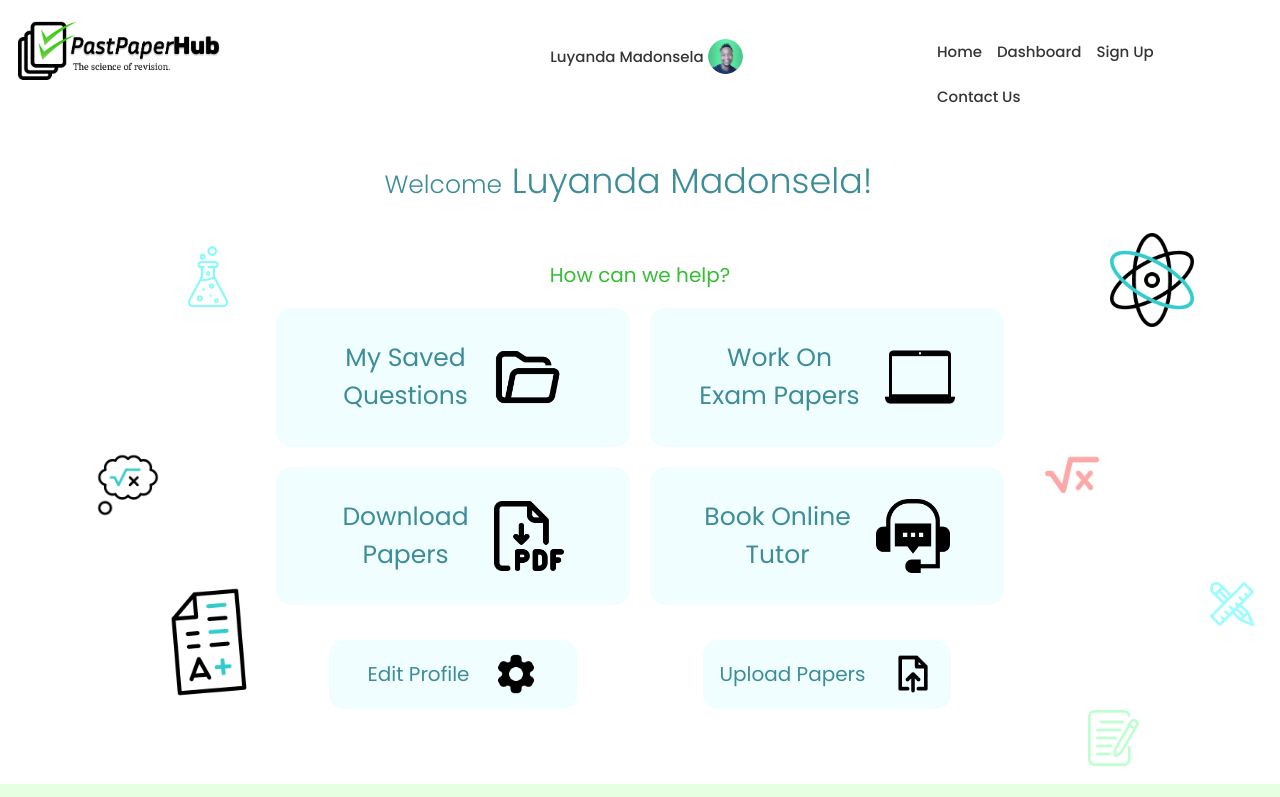
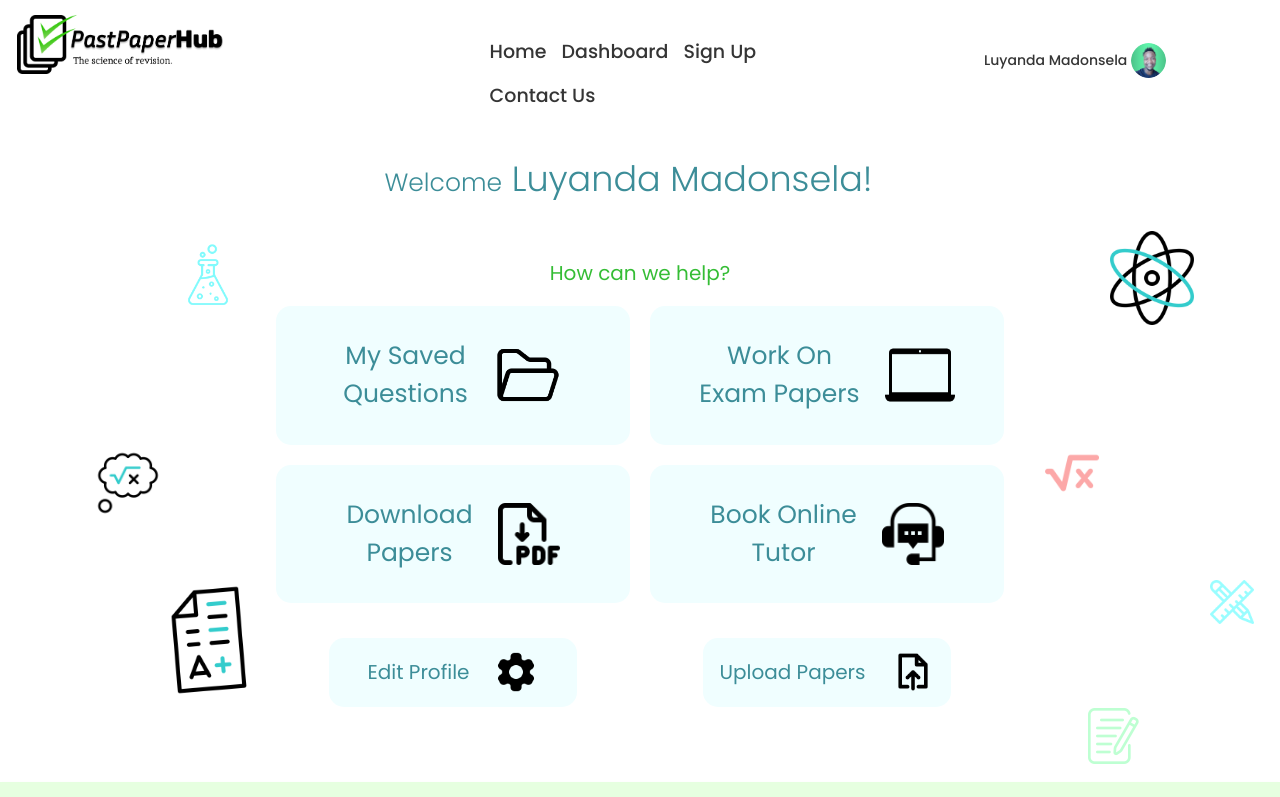
Before and after one commit to Luyanda-Madonsela/past-paper-web-app-daft, a Next.js app: page /dashboard in a window 1280 px wide. Shown: the top 797 px of the page. Built offline with nearby package versions, Linux system fonts and the light colour scheme.

Commit message:
Navigation UI change

```diff
--- a/app/dashboard/page.js
+++ b/app/dashboard/page.js
@@ -102,7 +102,7 @@ export default function Home() {
                                     <div>Download</div>
                                     <div>Papers</div>
                                 </div>
-                                    <Image src={download} alt="Icon" width={70} />
+                                    <Image src={download} alt="Icon" width={62} />
                                 </div>
                         </Link>
 
@@ -112,7 +112,7 @@ export default function Home() {
                                     <div>Book Online</div>
                                     <div>Tutor</div>
                                 </div>
-                                    <Image src={tutor} alt="Icon" width={74} />
+                                    <Image src={tutor} alt="Icon" width={62} />
                                 </div>
                         </Link>
 
--- a/app/globals.css
+++ b/app/globals.css
@@ -20,7 +20,6 @@ a {
     color-scheme: light;
   }
 }
-
 /*----------------------------------------------Navigation------------------------------------------*/
 
 nav {
@@ -32,8 +31,8 @@ nav {
 
 .logo{
   width: 20%;
-  padding:5px;
-  margin-top: 0%;
+  padding:4px;
+  margin-top: -0.5%;
   margin-left: 1%;
 }
 
@@ -42,28 +41,27 @@ nav {
   flex-direction: row;
   justify-items: space-between;
   flex-flow: wrap;
-  margin-top: 50px;
-  margin-right: 50px;
+  margin-top: 40px;
   gap:15px;
   font-family: 'Poppins';
   font-style: normal;
   font-weight: 500;
-  font-size: 15px;
-  line-height: 30px;
+  font-size: 19px;
   color: #353535;
   transform: matrix(1, 0, 0, 1, 0, 0);
-  width: 20%;
+  width: 25%;
   margin-top: 2.9%;
-  margin-right: 7%;
+  margin-left: 11.5%;
 }
 
 .navItem:hover {
   color: rgb(48, 203, 89);
+  text-decoration-line: overline;
 }
 
 .user{
 
-  width: 60%;
+  width: 30%;
   height: 80%;
   display: flex;
   flex-direction: row;
@@ -71,8 +69,8 @@ nav {
   flex-flow: wrap;
   align-items: center;
   padding: 0rem;
-  margin-top: 2.5%;
-  margin-right: -7%;
+  margin-top: 36px;
+  margin-right: 1%;
 }
 
 .name{
@@ -87,15 +85,13 @@ nav {
   font-family: 'poppins', sans-serif;
   font-style: normal;
   font-weight: 500;
-  font-size: 15px;
+  font-size: 14px;
   line-height: 45px;
   color: #353535;
   padding:2px;
   gap:4px;
 
 }
-
-
 
 /*----------------------------------------------Footer------------------------------------------*/
 
@@ -161,10 +157,12 @@ footer {
 
 .smallFootItem:hover {
   color: rgb(48, 203, 89);
+  text-decoration-line: underline;
 }
 
 .footItem:hover {
   color: rgb(48, 203, 89);
+  text-decoration-line: underline;
 }
 
 .footDiv4 {
--- a/components/Navigation.js
+++ b/components/Navigation.js
@@ -24,23 +24,6 @@ const Navigation = () => {
           </Link>
       </div>
 
-      <div className='user'>
-           <Link href="/profile">
-            <div className='name'>
-                <p>Luyanda Madonsela</p>
-
-                <div>
-                    <Stack direction="row" spacing={2}>
-                        <Avatar alt="open folder with document" src="/images/profile_pic.png" sx={{ width: 35, height: 35 }} />
-                    </Stack>
-                </div>
-
-            </div>
-            </Link>
-
-      </div>
-
-
       <div className='navItems' >
           <Link className='navItem' href="/">
             <p>Home</p>
@@ -59,6 +42,22 @@ const Navigation = () => {
           </Link>
         </div>
 
+      <div className='user'>
+          <Link href="/profile">
+            <div className='name'>
+                <p>Luyanda Madonsela</p>
+
+                <div>
+                    <Stack direction="row" spacing={2}>
+                        <Avatar alt="open folder with document" src="/images/profile_pic.png" sx={{ width: 35, height: 35 }} />
+                    </Stack>
+                </div>
+
+            </div>
+          </Link>
+
+      </div>
+
     </nav>
   )
 }
```
Also changed, not shown: app/question_and_memo/page.module.css (+19 -22 lines), public/images/folder.png.
